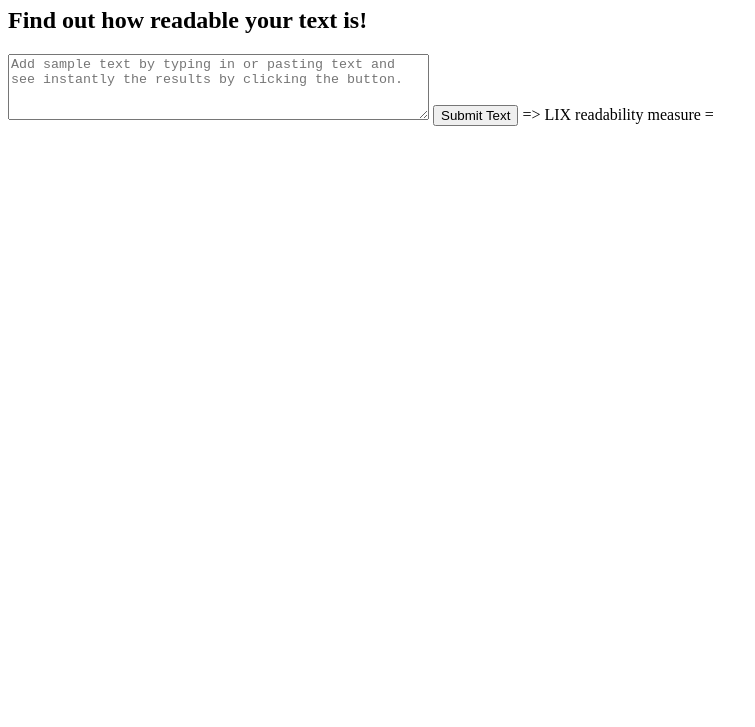
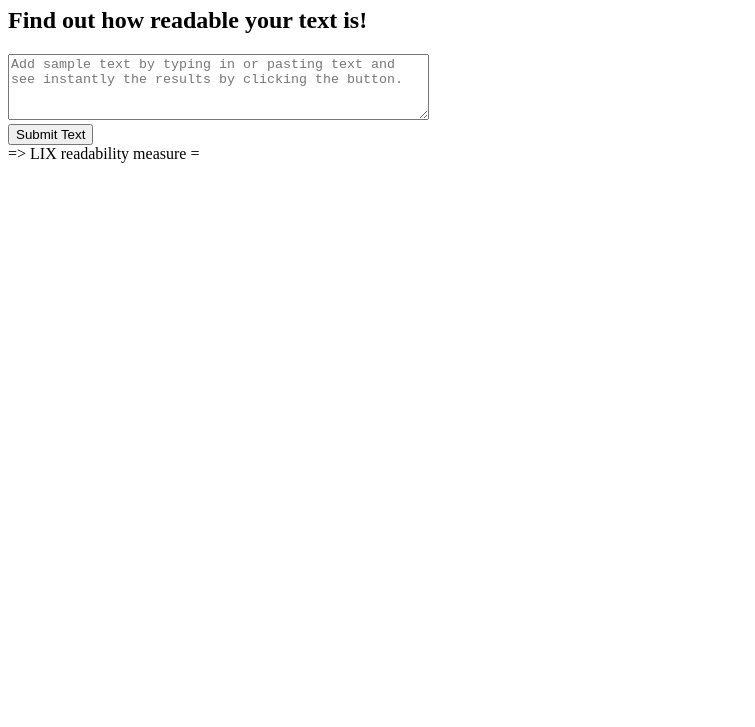
Before and after one commit to agareis/LixDemoPlainJS, a website: page lix-demo-client-server/index.html in a window 1280 px wide. Shown: the part 73-800 px from the top of the page, without its empty margins (0-755 px from the left). Drawn offline with Linux system fonts and the light colour scheme.

Commit message:
issue #13 enhancement solved
1. Replace by <div>. -> done
2. minor -> html allocations with further div container

```diff
--- a/lix-demo-client-server/index.html
+++ b/lix-demo-client-server/index.html
@@ -9,7 +9,8 @@
     <h1>Welcome to the LIX-Readablity-Calculator<h1>
       <h2>Find out how readable your text is!</h2>
       <textarea id="userText"  placeholder="Add sample text by typing in or pasting text and see instantly the results by clicking the button." rows="4" cols="50"></textarea>
-      <button onclick="executeFetch()">Submit Text</button>
-      => LIX readability measure = <output name="lixMeasure" id="readabilityOutput"></output>
+      <div><button onclick="executeFetch()">Submit Text</button></div>
+      <div>=> LIX readability measure =</div>
+      <div name="lixMeasure" id="readabilityOutput"></div>
   </body>
 </html>
```
